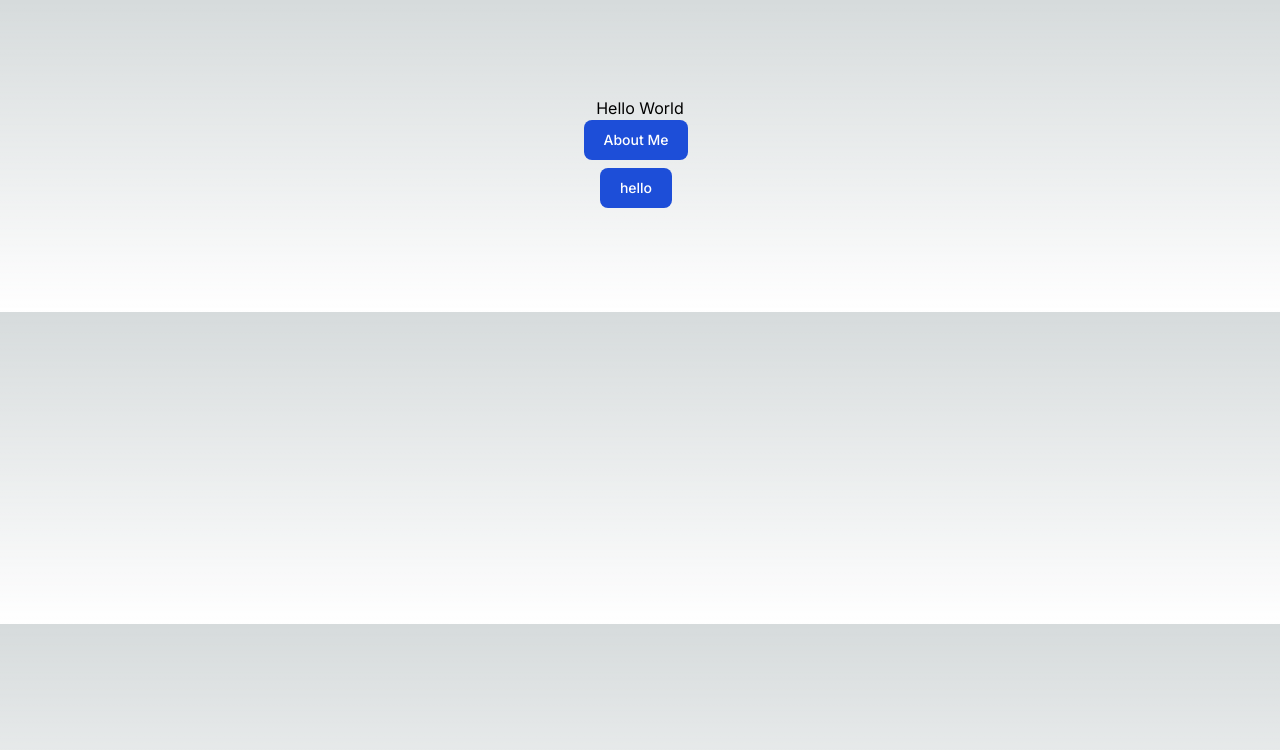
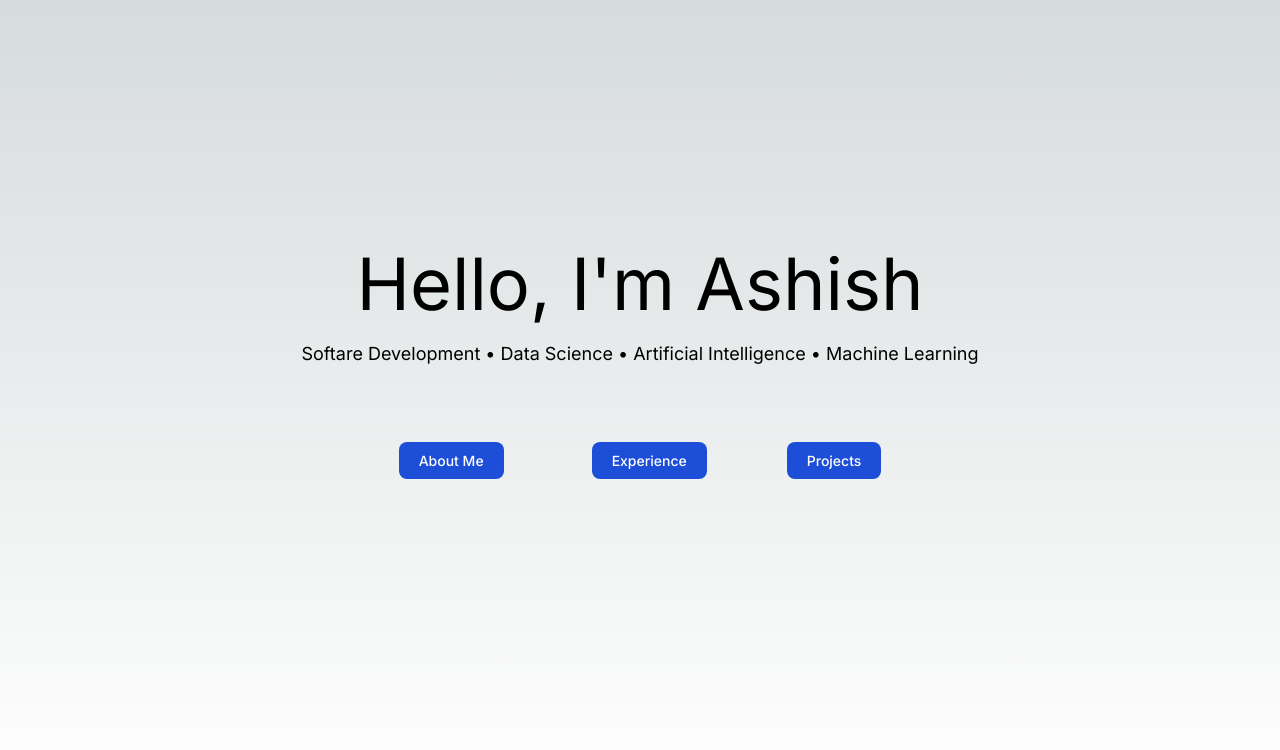
Before and after one commit to AshishT558/personal-site, a Next.js app: page / in a window 1280 px wide. Shown: the top 750 px of the page. Built offline with nearby package versions, Linux system fonts and the light colour scheme.

Commit message:
rough first build of homepage

```diff
--- a/src/app/page.tsx
+++ b/src/app/page.tsx
@@ -4,12 +4,17 @@ import { useState } from "react";
 
 export default function Home() {
   return (
-    <main className="flex flex-col items-center justify-between p-24">
-      <p>
-        Hello World
-      </p>
-      <PageLink text="About Me" page="/about_me"></PageLink>
-      <Button text="hello"></Button>
+    <main className="h-screen flex flex-col items-center justify-center pb-20">
+        <h1 className="text-7xl pb-5">Hello, I'm Ashish</h1>
+        <p className="text-lg pb-20">
+          Softare Development • Data Science • Artificial Intelligence • Machine Learning
+        </p>
+        <div className="space-x-20">
+          <PageLink text="About Me" page="/about_me"></PageLink>
+          <PageLink text="Experience" page="/about_me"></PageLink>
+          <PageLink text="Projects" page="/about_me"></PageLink>
+        </div>
+
 
     </main>
   );
```
